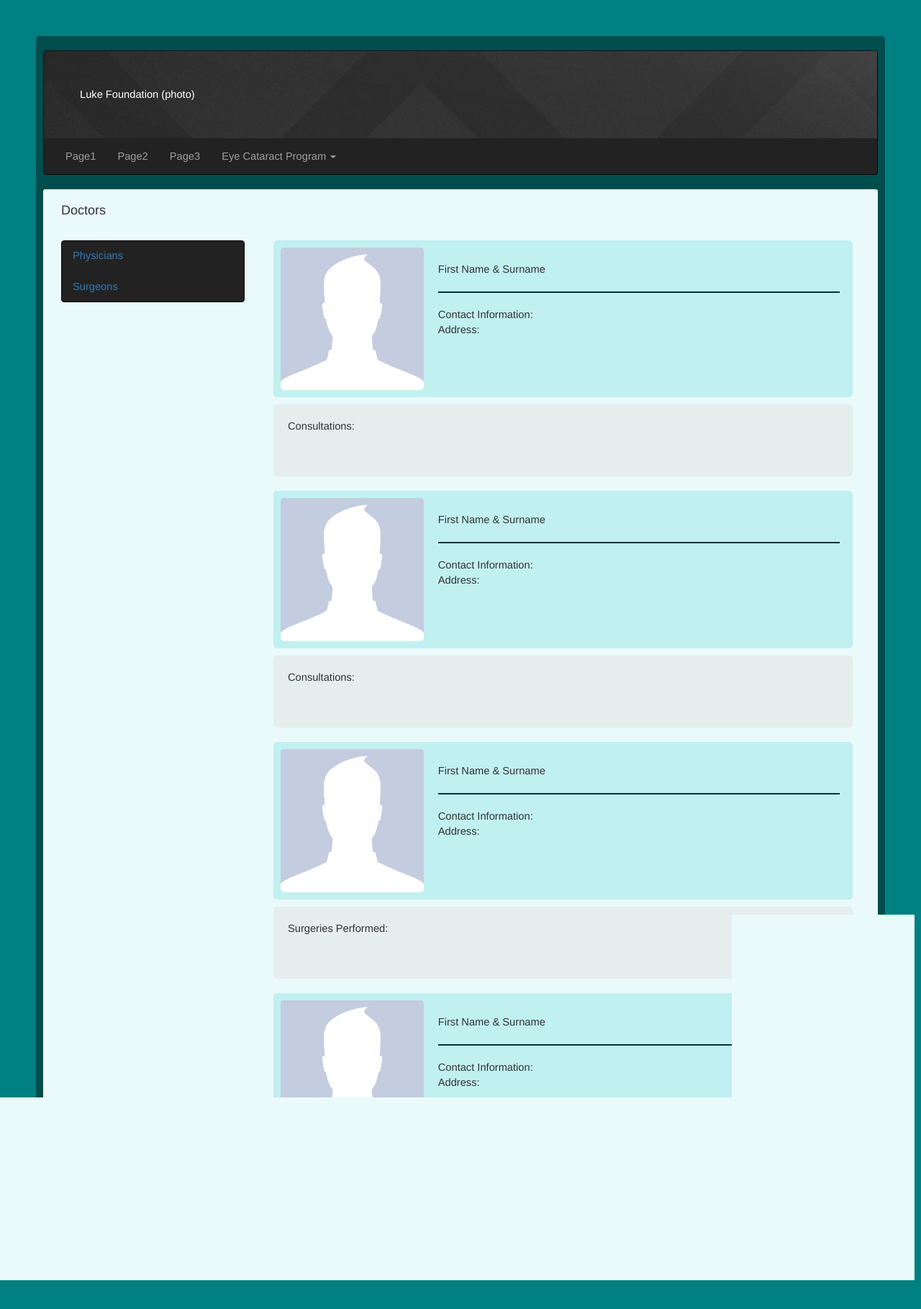
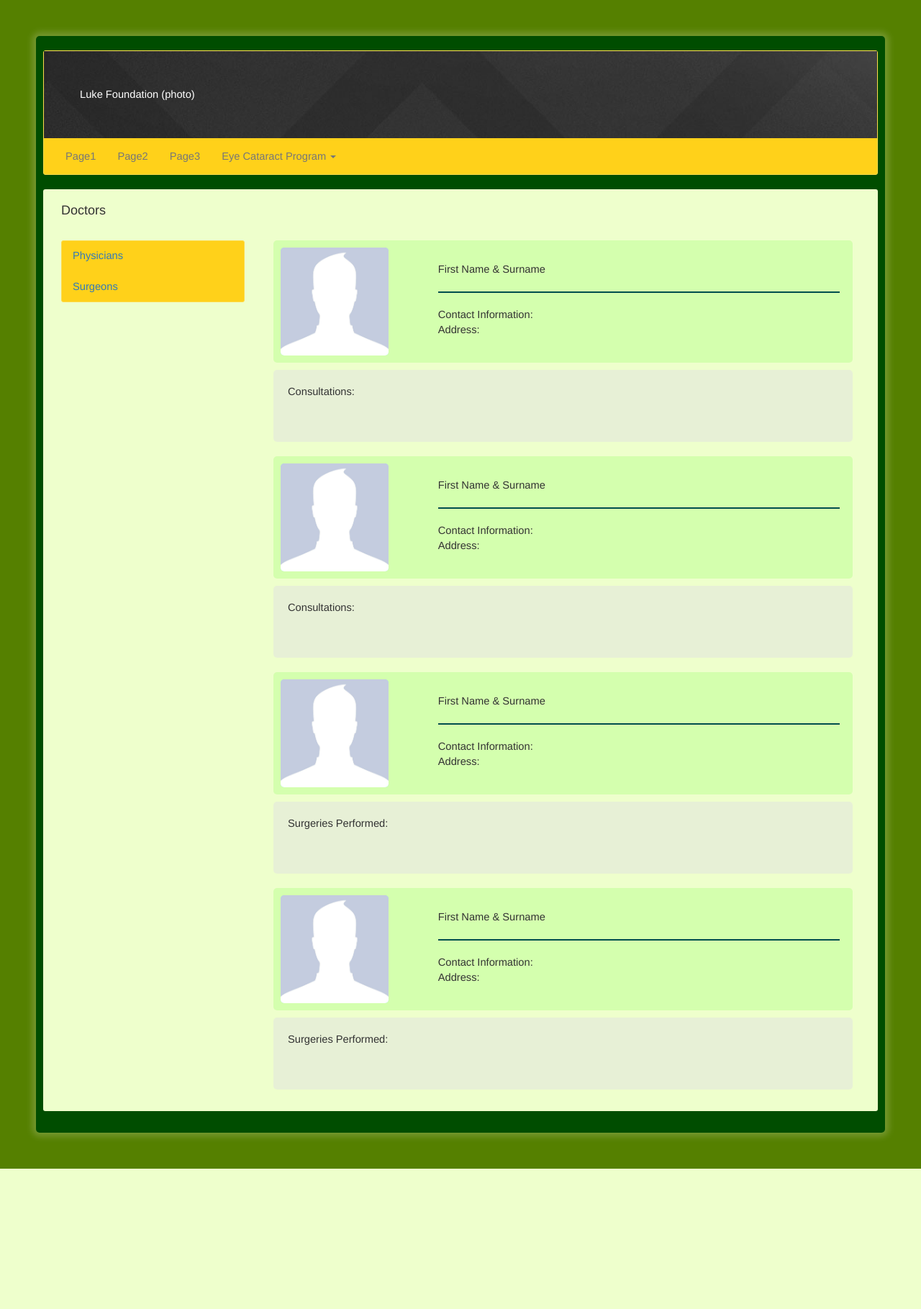
Before and after one commit to karlbenson/ecat, a PHP site: page /doctors.php in a window 1280 px wide. Shown: the whole page at 72% size. After the commit the page ends 1624 px from the top, so only its background shows below. Run offline with PHP 8.4, Linux system fonts and the light colour scheme; some libraries are stand-ins or nearby versions.

Commit message:
UI_ver_2

```diff
--- a/doctors.php
+++ b/doctors.php
@@ -10,7 +10,8 @@
   <script src="https://ajax.googleapis.com/ajax/libs/jquery/3.2.1/jquery.min.js"></script>
     <!--  <script src="bootstrap.min.js"></script>  -->
   <script src="https://maxcdn.bootstrapcdn.com/bootstrap/3.3.7/js/bootstrap.min.js"></script>
-	<link rel="stylesheet" type="text/css" href="theme.css">
+	<link rel="stylesheet" type="text/css" href="theme2.css">
+
 </head>
 
 <body style="justify-content: center;">
@@ -26,8 +27,8 @@
 <!--  -->
 <div class="container-fluid" id="outer">
 
-	<div>
-    <nav class="navbar navbar-inverse">
+<div>
+    <nav class="navbar navbar-default">
     <div class="container-fluid" style="padding: 0px;">
       <div id="banner" style="background-image: url(p_holder.jpg);">
           <?php echo $organization; ?>
@@ -64,7 +65,7 @@
 		<div class="container-fluid">
 		  	<div class="row">
     			<div class="col-sm-3">
-            <nav class="navbar navbar-inverse">
+            <nav class="navbar navbar-default">
       				<ul class="nav nav-pills nav-stacked">
         				<li><a href="#profile1"> <?php echo $doctor[0]; ?> </a></li>
         				<li><a href="#profile2"> <?php echo $doctor[1]; ?> </a></li>
@@ -85,7 +86,7 @@
         					</div>
         					<div class="col-sm-9" id="profile">
         						<?php 	echo "First Name"." & "."Surname"."<br>"; ?>
-        						<hr style=" border: solid 1px #003333;  width:100%; padding: 0px;">
+        						<hr style=" border: solid 1px #004d4d;  width:100%; padding: 0px;">
         						<?php
         							echo "Contact Information: "."<br>";
         							echo "Address: "."<br>";
@@ -114,7 +115,7 @@
         					</div>
         					<div class="col-sm-9" id="profile">
         						<?php 	echo "First Name"." & "."Surname"."<br>"; ?>
-        						<hr style=" border: solid 1px #003333;  width:100%; padding: 0px;">
+        						<hr style=" border: solid 1px #004d4d;  width:100%; padding: 0px;">
         						<?php
         							echo "Contact Information: "."<br>";
         							echo "Address: "."<br>";
--- a/surgery.php
+++ b/surgery.php
@@ -10,7 +10,7 @@
 	<script src="https://ajax.googleapis.com/ajax/libs/jquery/3.2.1/jquery.min.js"></script>
   	<!--	<script src="bootstrap.min.js"></script>	-->
   	<script src="https://maxcdn.bootstrapcdn.com/bootstrap/3.3.7/js/bootstrap.min.js"></script>
-	<link rel="stylesheet" type="text/css" href="theme.css">
+	<link rel="stylesheet" type="text/css" href="theme2.css">
 
 </head>
 
@@ -28,7 +28,7 @@
 <div class="container-fluid" id="outer">
 
 	<div>
-		<nav class="navbar navbar-inverse">
+		<nav class="navbar navbar-default">
 		<div class="container-fluid" style="padding: 0px;">
 			<div id="banner" style="background-image: url(p_holder.jpg);">
     			<?php echo $organization; ?>
--- /dev/null
+++ b/theme2.css
@@ -0,0 +1,98 @@
+/*THEME*/
+		body{
+			background-color: #558000;
+			position: relative;
+			padding: 50px;
+		}
+		div{
+			font-size: 11pt;
+		}
+		.navbar-default{
+			background-color: #ffd11a;
+			border-color: #ffdb4d;
+			border-radius: 3px;
+		}
+
+    	#bar a:hover, #bar > li > a:focus {
+    		background-color: rgba(153, 0, 0, 0.5);
+    		color: #4d3d00
+		}
+		.navbar-default .navbar-nav > li > a{
+			border-radius: 0px;
+		}
+		.navbar-default .navbar-nav > li > a:hover,.navbar-default .navbar-nav > li > a:active {
+    		background-color: #ff9900;
+    		color: #ffffff;
+		}
+
+		#banner{
+			padding: 50px;
+			font-size: 16;
+			color: #ffffff;
+		}
+		#outer{
+			background-color: #004d00;
+			margin: auto;
+			padding: 20px 10px 30px 10px;
+			border-radius: 5px;
+			max-width: 1500px;
+			box-shadow:  0px 0px 10px 5px rgba(255, 255, 255, 0.2);
+		}
+		#basic{
+			background-color: #eeffcc;
+			padding: 0px;
+			margin: 0px;
+			border-radius: 3px;
+		}
+		#inner{
+			padding: 10px;
+		}
+		#picture{
+			background-color: #99e6e6;
+			width: 100%;
+			max-width: 150px;
+			padding: 0px;
+			border-radius: 5px 5px 5px 5px;
+		}
+		#box{
+			background-color:  rgba(153, 255, 102, 0.3);
+			padding: 10px 0px 10px 10px;
+			margin: 0px 10px 10px 10px;
+			min-height: 150px;
+			border-radius: 5px;
+
+		}
+		#profile{
+
+			padding: 20px;
+			align-content: left;
+		}
+		#list{
+			background-color: #003333;
+			border-radius: 5px;
+			padding: 0px;
+		}
+		#menu{
+			font-size: 12pt;
+		}
+		#menu a:hover, a:active{
+			background-color: #003333;
+			color: #f2f2f2;
+			border-radius: 5px;
+		}
+
+		.record{
+			padding: 0px;
+		}
+
+		.record > .month{
+			text-align: center;
+			background-color: #004d00;
+			color: rgba(255, 255, 255, 0.7);
+			padding: 10px;
+			border-radius: 5px;
+		}
+
+
+
+/*THEME END*/
```
